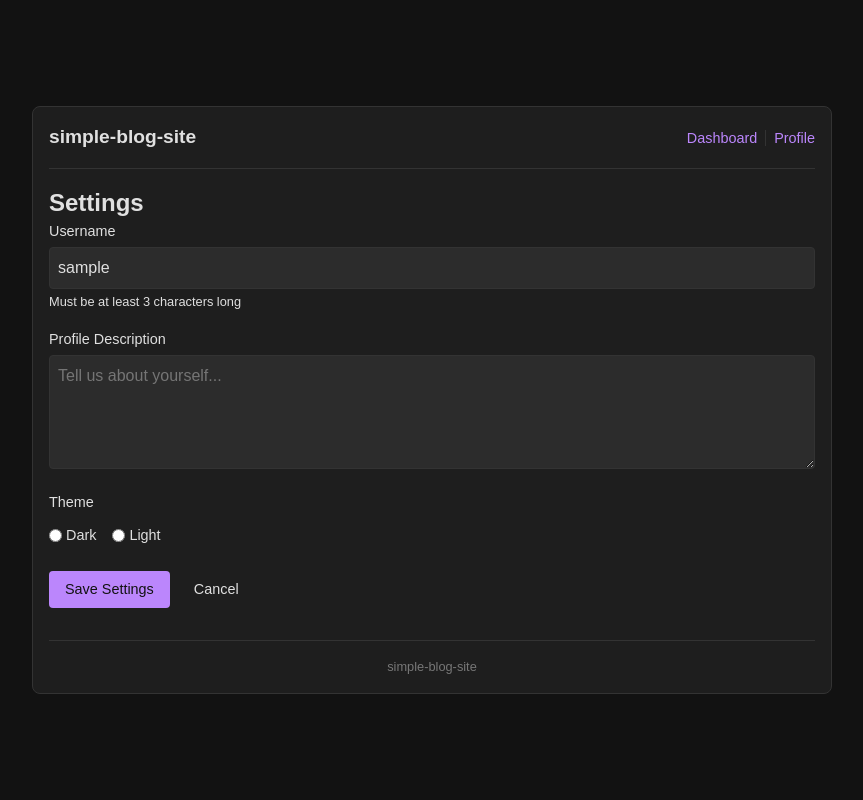
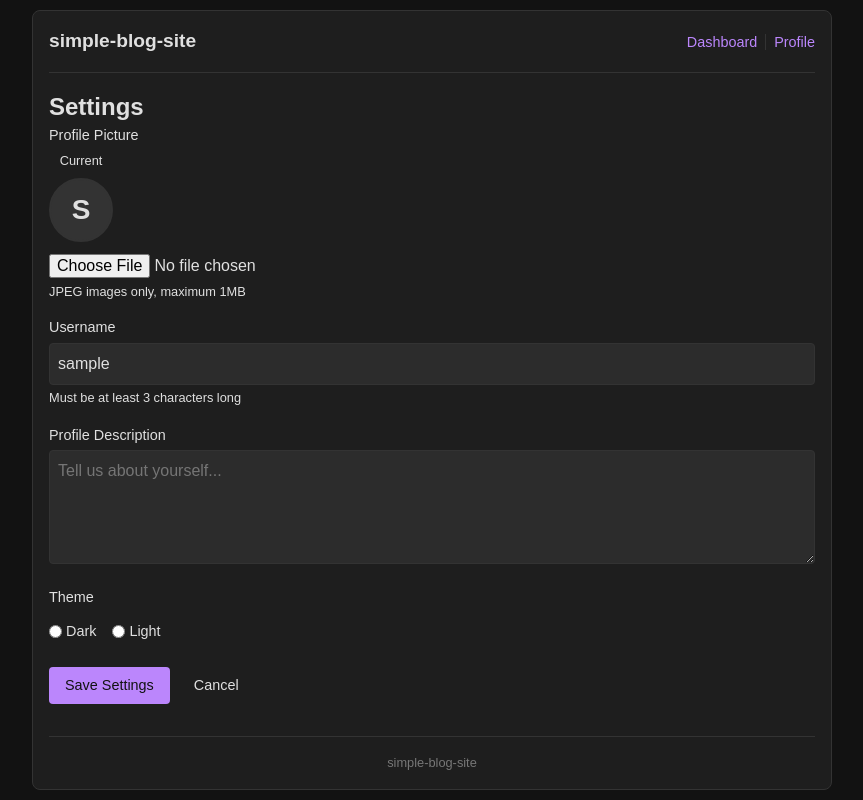
Before and after one commit to ziadinn/437-proj, a React (Vite) app: page /settings in a window 1280 px wide. Shown: the whole page, without its empty margins (208-1071 px from the left). Built offline with nearby package versions, Linux system fonts and the light colour scheme; sample sign-in values are in the browser's storage.

Commit message:
image uploads

```diff
--- a/src/contexts/AuthContext.tsx
+++ b/src/contexts/AuthContext.tsx
@@ -4,6 +4,7 @@ import type { ReactNode } from 'react';
 interface User {
   username: string;
   description: string;
+  profileImageBase64?: string;
   createdAt: Date;
   updatedAt: Date;
 }
@@ -14,7 +15,7 @@ interface AuthContextType {
   token: string | null;
   login: (token: string, user: User) => void;
   logout: () => void;
-  updateProfile: (updates: Partial<Pick<User, 'username' | 'description'>>) => Promise<boolean>;
+  updateProfile: (updates: Partial<Pick<User, 'username' | 'description' | 'profileImageBase64'>>) => Promise<boolean>;
   isLoading: boolean;
 }
 
@@ -78,7 +79,7 @@ export const AuthProvider: React.FC<AuthProviderProps> = ({ children }) => {
     localStorage.removeItem('authUser');
   };
 
-  const updateProfile = async (updates: Partial<Pick<User, 'username' | 'description'>>): Promise<boolean> => {
+  const updateProfile = async (updates: Partial<Pick<User, 'username' | 'description' | 'profileImageBase64'>>): Promise<boolean> => {
     if (!token) {
       return false;
     }
--- a/src/pages/Profile.tsx
+++ b/src/pages/Profile.tsx
@@ -26,6 +26,21 @@ export const Profile: React.FC = () => {
   return (
     <Layout headerTitle={`simple-blog.com/${user?.username || ''}`} headerNav={headerNav}>
       <section className="profile-header d-flex align-items-center mb-2">
+        {user?.profileImageBase64 ? (
+          <img
+            src={user.profileImageBase64}
+            alt="Profile Picture"
+            style={{
+              width: '64px',
+              height: '64px',
+              borderRadius: '50%',
+              objectFit: 'cover',
+              marginRight: '1rem',
+              flexShrink: 0,
+              border: '2px solid var(--border-color)'
+            }}
+          />
+        ) : (
           <div
             className="profile-placeholder"
             style={{
@@ -45,6 +60,7 @@ export const Profile: React.FC = () => {
           >
             {user?.username ? user.username.charAt(0).toUpperCase() : '?'}
           </div>
+        )}
         <div>
           <h2>About</h2>
           <p className="text-muted font-size-0_9">
--- a/src/pages/Settings.tsx
+++ b/src/pages/Settings.tsx
@@ -8,6 +8,7 @@ import { useProfileContext } from "../contexts/ProfileContext";
 interface User {
   username: string;
   description: string;
+  profileImageBase64?: string;
   createdAt: Date;
   updatedAt: Date;
 }
@@ -19,6 +20,7 @@ export const Settings: React.FC = () => {
   const [username, setUsername] = useState(user?.username || '');
   const [description, setDescription] = useState(user?.description || '');
   const [selectedTheme, setSelectedTheme] = useState(theme);
+  const [imagePreview, setImagePreview] = useState<string>('');
   const [isLoading, setIsLoading] = useState(false);
   const [message, setMessage] = useState('');
   const [messageType, setMessageType] = useState<'success' | 'error'>('success');
@@ -37,6 +39,63 @@ export const Settings: React.FC = () => {
   useEffect(() => {
     setSelectedTheme(theme);
   }, [theme]);
+
+  // Handle image file selection
+  const handleImageUpload = (event: React.ChangeEvent<HTMLInputElement>) => {
+    const file = event.target.files?.[0];
+    if (!file) return;
+
+    // Validate file type (JPEG only)
+    if (file.type !== 'image/jpeg') {
+      setMessage('Please select a JPEG image file.');
+      setMessageType('error');
+      return;
+    }
+
+    // Validate file size (1MB max)
+    if (file.size > 1048576) {
+      setMessage('Image file must be smaller than 1MB.');
+      setMessageType('error');
+      return;
+    }
+
+    // Convert to base64
+    const reader = new FileReader();
+    reader.onload = (e) => {
+      const base64String = e.target?.result as string;
+      setImagePreview(base64String);
+      setMessage('');
+    };
+    reader.onerror = () => {
+      setMessage('Error reading image file.');
+      setMessageType('error');
+    };
+    reader.readAsDataURL(file);
+  };
+
+  // Remove current profile image
+  const handleRemoveCurrentImage = async () => {
+    setIsLoading(true);
+    setMessage('');
+
+    try {
+      const success = await updateUserProfile({ profileImageBase64: '' });
+
+      if (success) {
+        setMessage('Profile picture removed successfully!');
+        setMessageType('success');
+      } else {
+        setMessage('Failed to remove profile picture. Please try again.');
+        setMessageType('error');
+      }
+    } catch (error) {
+      console.error('Remove image error:', error);
+      setMessage('An error occurred while removing profile picture.');
+      setMessageType('error');
+    } finally {
+      setIsLoading(false);
+    }
+  };
 
   const headerNav = (
     <>
@@ -63,7 +122,7 @@ export const Settings: React.FC = () => {
       }
 
       // Check if profile data actually changed and build update object
-      const updates: Partial<Pick<User, 'username' | 'description'>> = {};
+      const updates: Partial<Pick<User, 'username' | 'description' | 'profileImageBase64'>> = {};
 
       if (username !== user?.username) {
         updates.username = username;
@@ -71,6 +130,10 @@ export const Settings: React.FC = () => {
 
       if (description !== user?.description) {
         updates.description = description;
+      }
+
+      if (imagePreview) {
+        updates.profileImageBase64 = imagePreview;
       }
 
       // Only make API call if something actually changed
@@ -81,6 +144,8 @@ export const Settings: React.FC = () => {
         if (success) {
           setMessage('Settings saved successfully!');
           setMessageType('success');
+          // Clear image preview after successful upload
+          setImagePreview('');
         } else {
           setMessage('Failed to update profile. Please try again.');
           setMessageType('error');
@@ -127,6 +192,100 @@ export const Settings: React.FC = () => {
       )}
 
       <form onSubmit={handleSubmit}>
+        <div className="form-group">
+          <label htmlFor="profileImage">Profile Picture</label>
+          <div style={{ display: 'flex', alignItems: 'flex-start', gap: '1rem' }}>
+            {/* Current Profile Image */}
+            <div style={{ display: 'flex', flexDirection: 'column', alignItems: 'center' }}>
+              <div style={{ marginBottom: '0.5rem', fontSize: '0.8rem', color: 'var(--text-color-secondary)' }}>
+                Current
+              </div>
+              {user?.profileImageBase64 ? (
+                <>
+                  <img
+                    src={user.profileImageBase64}
+                    alt="Current Profile"
+                    style={{
+                      width: '64px',
+                      height: '64px',
+                      borderRadius: '50%',
+                      objectFit: 'cover',
+                      border: '2px solid var(--border-color)'
+                    }}
+                  />
+                  <button
+                    type="button"
+                    onClick={handleRemoveCurrentImage}
+                    disabled={isLoading}
+                    style={{
+                      marginTop: '0.5rem',
+                      padding: '0.25rem 0.5rem',
+                      fontSize: '0.7rem',
+                      backgroundColor: 'transparent',
+                      color: 'var(--text-color-secondary)',
+                      border: '1px solid var(--border-color)',
+                      borderRadius: '0.25rem',
+                      cursor: 'pointer'
+                    }}
+                  >
+                    Remove
+                  </button>
+                </>
+              ) : (
+                <div
+                  style={{
+                    width: '64px',
+                    height: '64px',
+                    borderRadius: '50%',
+                    backgroundColor: 'var(--border-color)',
+                    display: 'flex',
+                    alignItems: 'center',
+                    justifyContent: 'center',
+                    color: 'var(--text-color-secondary)',
+                    fontSize: '1.75rem',
+                    fontWeight: 'bold',
+                    border: '2px solid var(--border-color)'
+                  }}
+                >
+                  {user?.username ? user.username.charAt(0).toUpperCase() : '?'}
+                </div>
+              )}
+            </div>
+
+            {/* Image Preview (if new image selected) */}
+            {imagePreview && (
+              <div style={{ display: 'flex', flexDirection: 'column', alignItems: 'center' }}>
+                <div style={{ marginBottom: '0.5rem', fontSize: '0.8rem', color: 'var(--text-color-secondary)' }}>
+                  Preview
+                </div>
+                <img
+                  src={imagePreview}
+                  alt="Image Preview"
+                  style={{
+                    width: '64px',
+                    height: '64px',
+                    borderRadius: '50%',
+                    objectFit: 'cover',
+                    border: '2px solid var(--primary-accent-color)'
+                  }}
+                />
+              </div>
+            )}
+          </div>
+
+          <input
+            type="file"
+            id="profileImage"
+            accept="image/jpeg"
+            onChange={handleImageUpload}
+            disabled={isLoading}
+            style={{ marginTop: '0.75rem' }}
+          />
+          <small style={{ color: 'var(--text-color-secondary)', fontSize: '0.8rem', marginTop: '0.25rem', display: 'block' }}>
+            JPEG images only, maximum 1MB
+          </small>
+        </div>
+
         <div className="form-group">
           <label htmlFor="username">Username</label>
           <input
```
Lines whose indentation alone changed are shown as unchanged.
